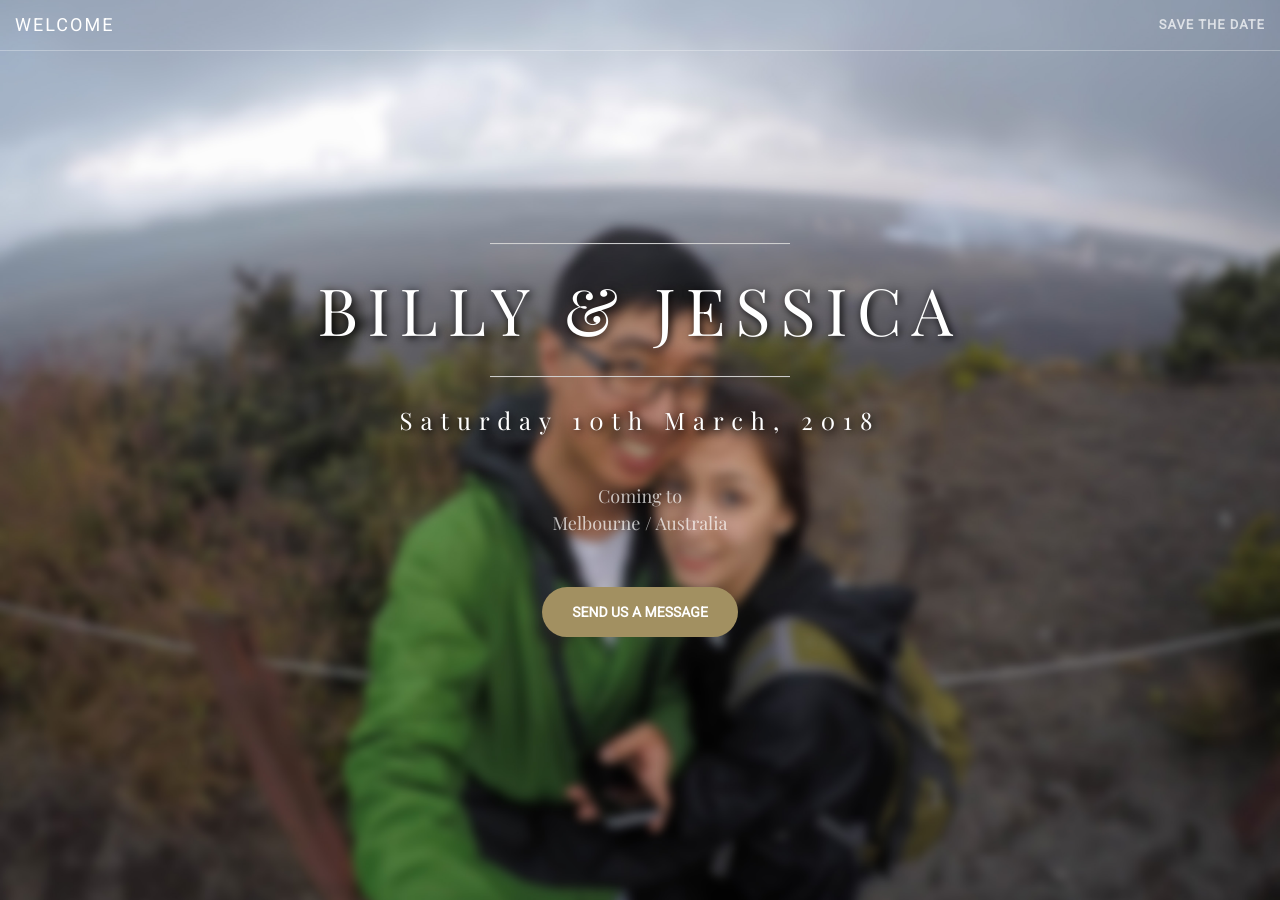
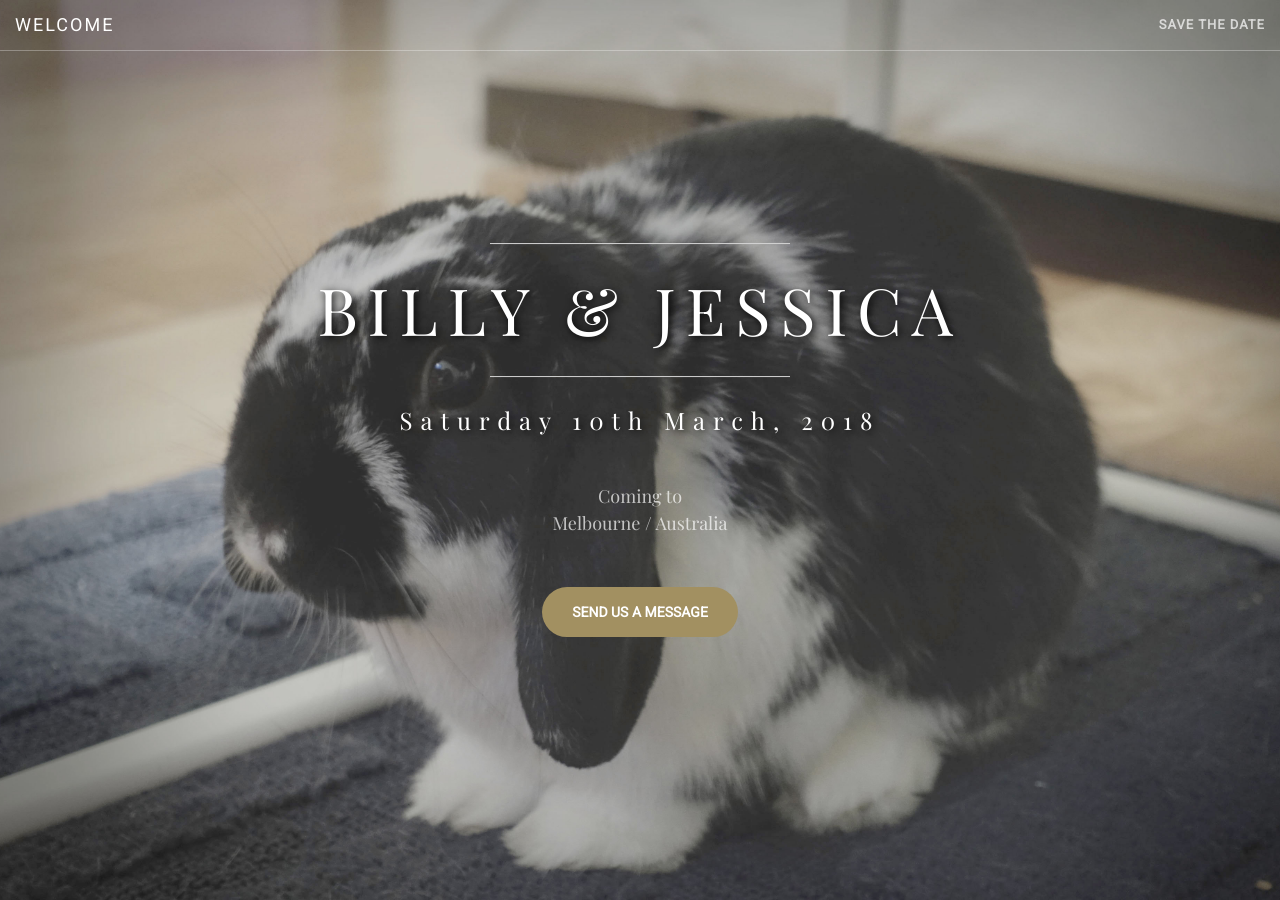
Before and after one commit to notbleh/wed-website, a Jekyll site: the page built from savethedate.html, in a window 1280 px wide and 900 px high. Built offline with Jekyll 4.4.1, drawn with Linux system fonts in a browser that asks for light colours.

Commit message:
Update style.css

```diff
--- a/css/style.css
+++ b/css/style.css
@@ -1,4 +1,4 @@
-.header std {
+.std {
     background-image: url(../img/std-header.jpg);
 }
 
```
